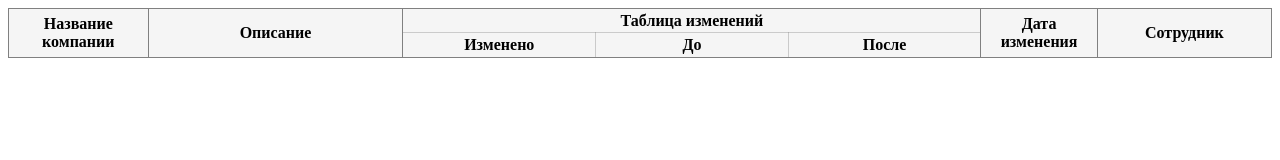
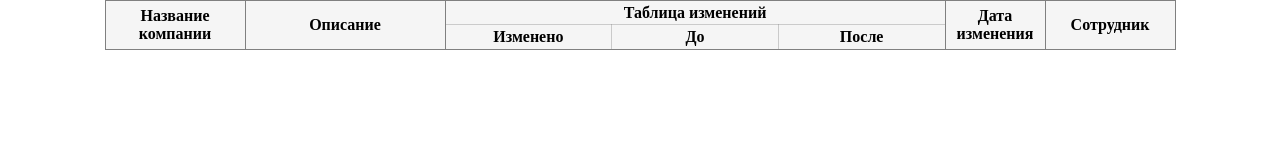
Before and after one commit to nicolasolenev/elma-table, a plain HTML site: page index.html in a window 1280 px wide. Drawn offline with nearby package versions, Linux system fonts and the light colour scheme; no server answers.

Commit message:
fixed table header positioning

```diff
--- a/index.html
+++ b/index.html
@@ -9,8 +9,8 @@
     <title>Elma Table</title>
   </head>
   <body>
-    <table class="table" id="table">
-      <tr class="table__row">
+    <table class="table table_header">
+      <tr class="table__row table__row_header">
         <th class="table__cell table__cell_company">Название компании</th>
         <th class="table__cell table__cell_description">Описание</th>
         <th class="table__cell table__cell_changes">
@@ -26,6 +26,8 @@
       </tr>
     </table>
 
+    <table class="table table_data" id="table"></table>
+
     <script src="./script.js" type="module"></script>
   </body>
 </html>
--- a/script.js
+++ b/script.js
@@ -17,11 +17,13 @@ $(function () {
         cell.classList.add('table__cell');
 
         const companyName = cell.cloneNode();
+        companyName.classList.add('table__cell_company');
         companyName.innerText = item.item_name;
         row.append(companyName);
 
         const description = cell.cloneNode();
         description.innerText = item.description;
+        description.classList.add('table__cell_description');
         row.append(description);
 
         const changes = cell.cloneNode();
@@ -35,6 +37,7 @@ $(function () {
         row.append(createdAt);
 
         const employee = cell.cloneNode();
+        employee.classList.add('table__cell_employee');
         employee.innerText = item.created_by_name;
         row.append(employee);
 
--- a/style.css
+++ b/style.css
@@ -1,10 +1,26 @@
+* {
+  box-sizing: border-box;
+  margin: 0;
+  padding: 0;
+}
+
 .table {
   border: 1px solid grey;
   border-collapse: collapse;
   table-layout: fixed;
-  width: 100%;
   max-width: 1290px;
   margin: 0 auto;
+}
+
+.table_header {
+  position: fixed;
+  left: calc(50% - 535.5px);
+  top: 0;
+  background-color: #fff;
+}
+
+.table_data {
+  margin: 50px auto;
 }
 
 .table__row:nth-child(odd) {
@@ -18,7 +34,7 @@
 }
 
 .table__cell_company {
-  width: 100px;
+  width: 140px;
 }
 
 .table__cell_description {
@@ -31,7 +47,7 @@
 }
 
 .table__cell_date {
-  width: 80px;
+  width: 100px;
   text-align: center;
 }
 
```
